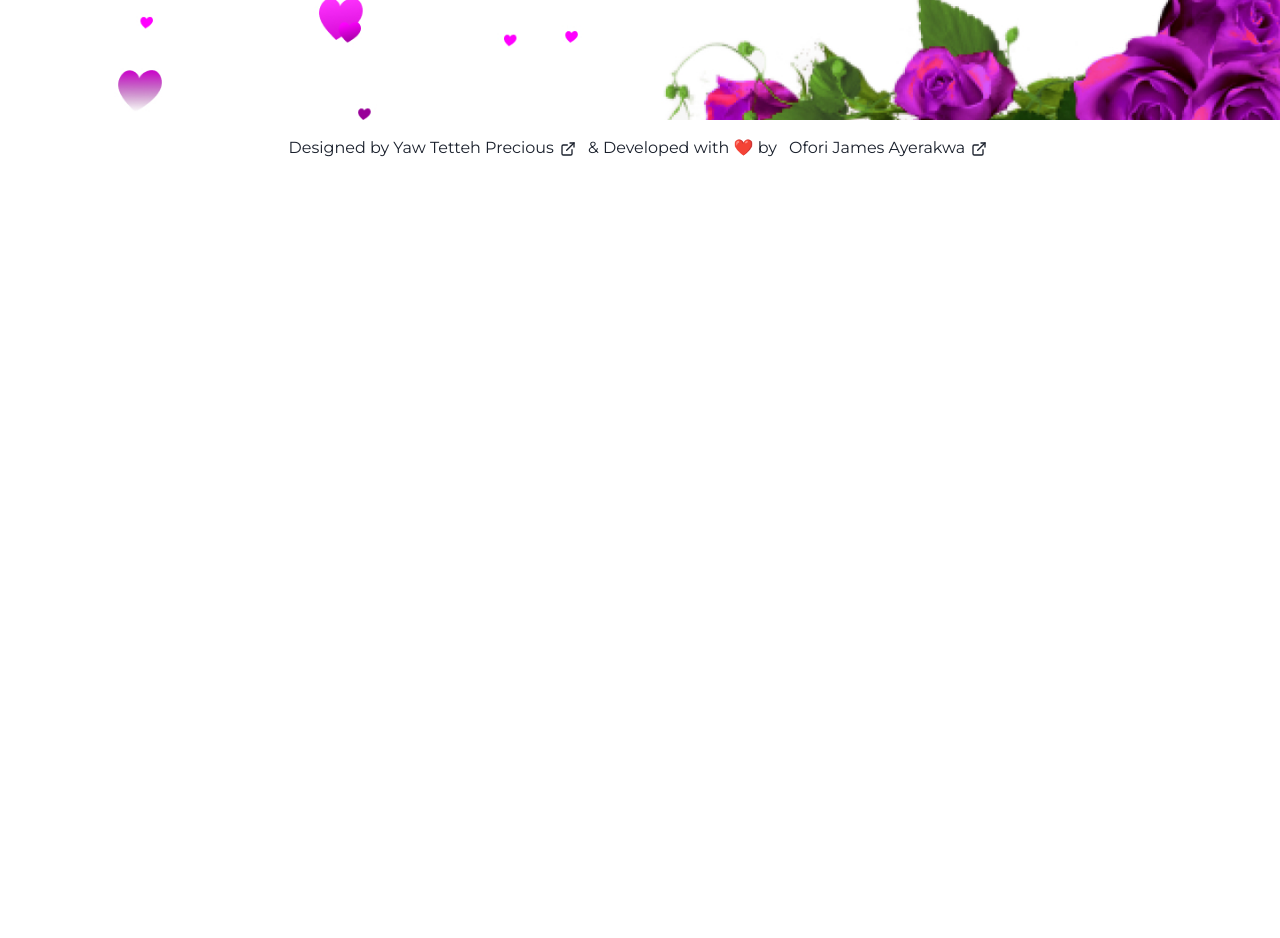
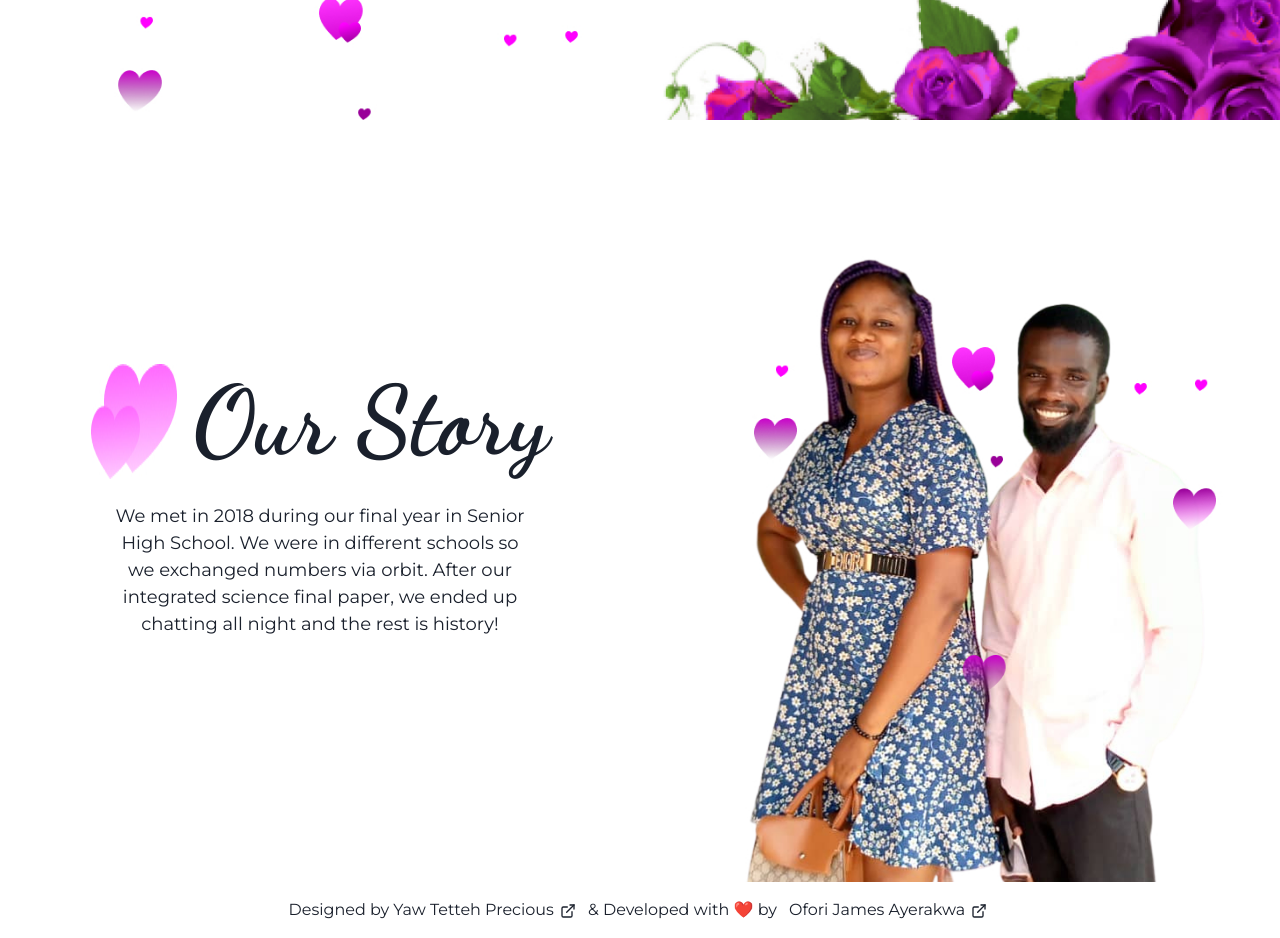
Before and after one commit to jamesofoaye/ella-said-yes, a Next.js app: page / in a window 1280 px wide. Shown: the part 680-1618 px from the top of the page. Before the commit the page ends 856 px from the top, so only its background shows below. Built offline with nearby package versions, Linux system fonts and the light colour scheme.

Commit message:
feat: added our story section

```diff
--- a/pages/index.js
+++ b/pages/index.js
@@ -1,13 +1,15 @@
 import Head from "next/head";
-import Image from "next/image";
 import {
 	Box,
 	Flex,
 	Heading,
 	Center,
-	chakra,
+	Image,
 	Link,
 	Stack,
+	VStack,
+	Text,
+	SimpleGrid,
 } from "@chakra-ui/react";
 import { ExternalLinkIcon } from "@chakra-ui/icons";
 
@@ -56,6 +58,43 @@ export default function Home() {
 						</Center>
 					</Heading>
 				</Box>
+
+				{/** About or Our Story Section */}
+				<Box>
+					<SimpleGrid columns={[1, 2]}>
+						<VStack justifyContent="center" mx={"auto"}>
+							<Flex>
+								<Image src="/assets/love.jpg" alt="Love" />
+								<Heading
+									fontWeight={700}
+									fontSize={["5xl", "5xl", "5xl", "8xl"]}
+									ml={4}
+								>
+									Our Story
+								</Heading>
+							</Flex>
+
+							<Text
+								fontSize={"lg"}
+								textAlign="center"
+								px={[8, 12, 16, 18, 28]}
+								pt={4}
+							>
+								We met in 2018 during our final year in Senior High School. We
+								were in different schools so we exchanged numbers via orbit.
+								After our integrated science final paper, we ended up chatting
+								all night and the rest is history!
+							</Text>
+						</VStack>
+
+						<Box>
+							<Image
+								src="/assets/ella-and-james.jpg"
+								alt="James and Emmanuella"
+							/>
+						</Box>
+					</SimpleGrid>
+				</Box>
 			</main>
 
 			<footer>
```
